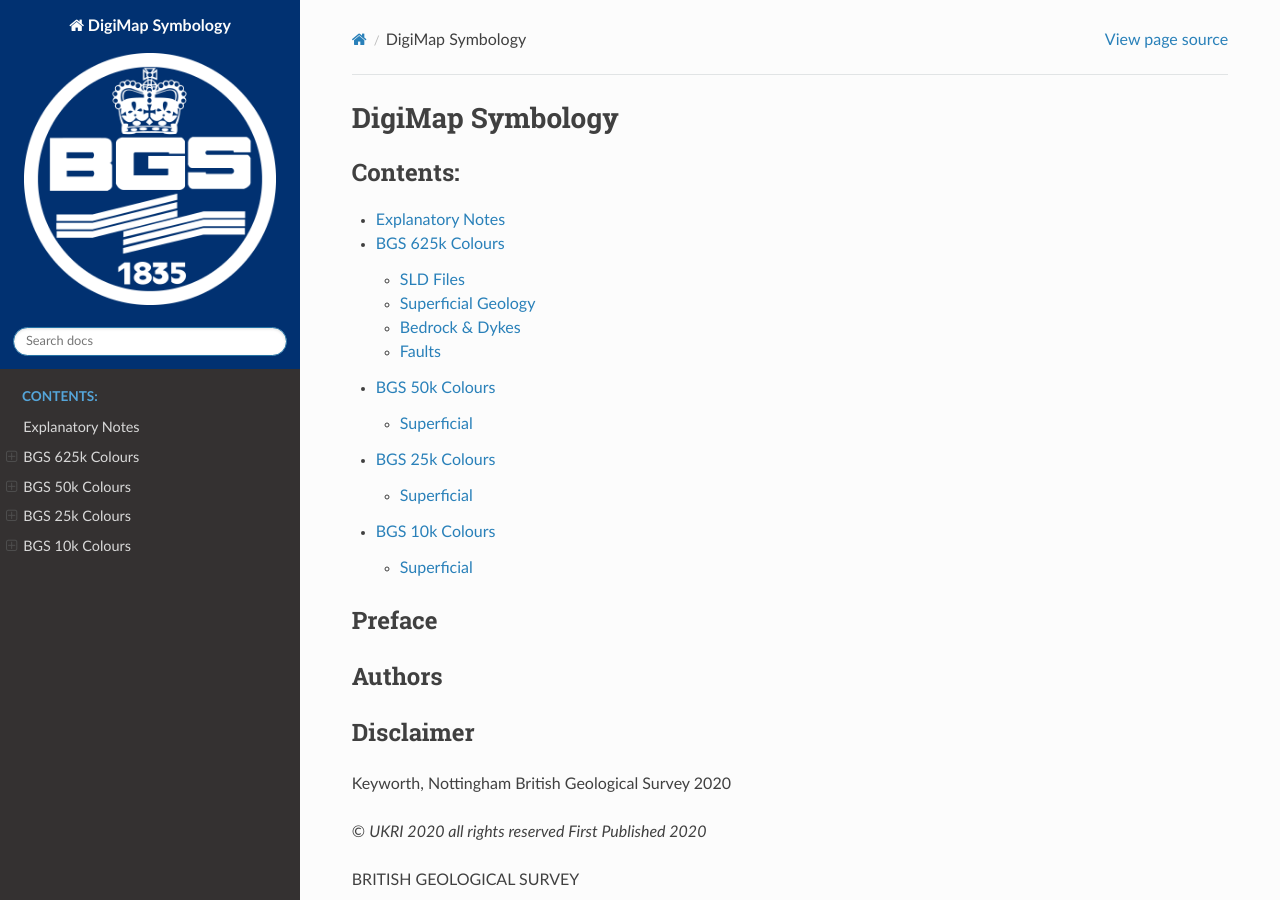
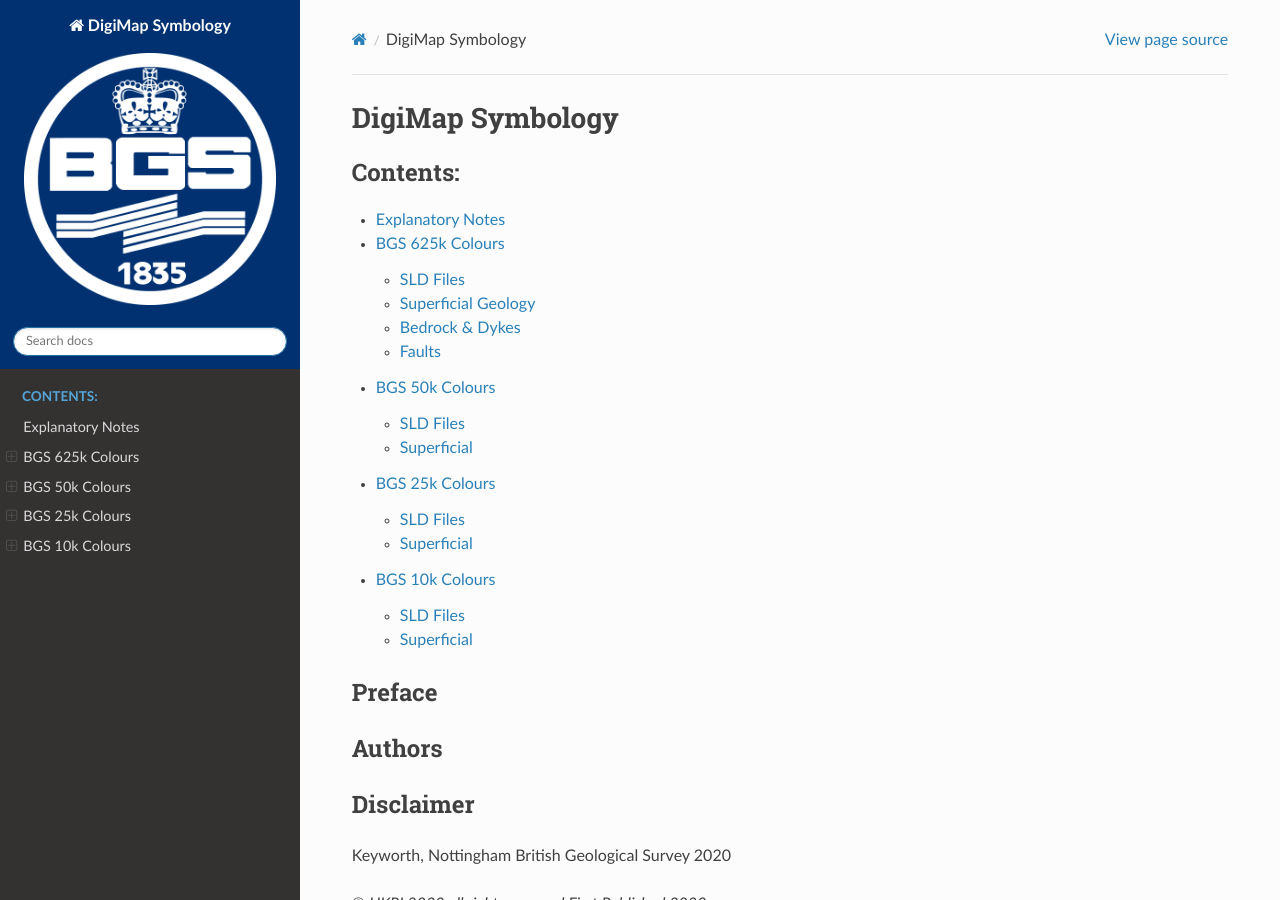
Before and after one commit to KoalaGeo/BGS-Colours, a Sphinx documentation site: the page built from docs/index.rst, in a window 1280 px wide and 900 px high. Built offline with Sphinx 7.4.7 and the Read the Docs theme 2.0.0, drawn with Linux system fonts in a browser that asks for light colours; part of the change alters nothing that is shown.

```diff
--- a/docs/tables.rst
+++ b/docs/tables.rst
@@ -22,11 +22,6 @@ SLD files are available to download:
 
 Superficial Geology
 ~~~~~~~~~~~~~~~~~~~~
-
-SLD Files
-##########
-
-SLD files are available to download:
 
 Table
 ######
@@ -330,11 +325,6 @@ Table
 Bedrock & Dykes
 ~~~~~~~~~~~~~~~~~
 
-SLD Files
-##########
-
-SLD files are available to download:
-
 Table
 ######
 
@@ -2176,11 +2166,6 @@ Table
 
 Faults
 ~~~~~~~
-
-SLD Files
-##########
-
-SLD files are available to download:
 
 Table
 ######
@@ -2253,11 +2238,8 @@ Table
 BGS 50k Colours
 --------------------------
 
-Superficial
-~~~~~~~~~~~~
-
 SLD Files
-##########
+~~~~~~~~~~~
 
 SLD files are available to download:
 
@@ -2266,17 +2248,18 @@ SLD files are available to download:
     - Dykes
     - Faults
 
+
+Superficial
+~~~~~~~~~~~~
+
 Table
 ######
 
 BGS 25k Colours
 --------------------------
 
-Superficial
-~~~~~~~~~~~~
-
 SLD Files
-##########
+~~~~~~~~~~~
 
 SLD files are available to download:
 
@@ -2285,17 +2268,18 @@ SLD files are available to download:
     - Dykes
     - Faults
 
+
+Superficial
+~~~~~~~~~~~~
+
 Table
 ######
 
 BGS 10k Colours
 --------------------------
 
-Superficial
-~~~~~~~~~~~~
-
 SLD Files
-##########
+~~~~~~~~~~~
 
 SLD files are available to download:
 
@@ -2304,5 +2288,9 @@ SLD files are available to download:
     - Dykes
     - Faults
 
+
+Superficial
+~~~~~~~~~~~~
+
 Table
 ######
```
